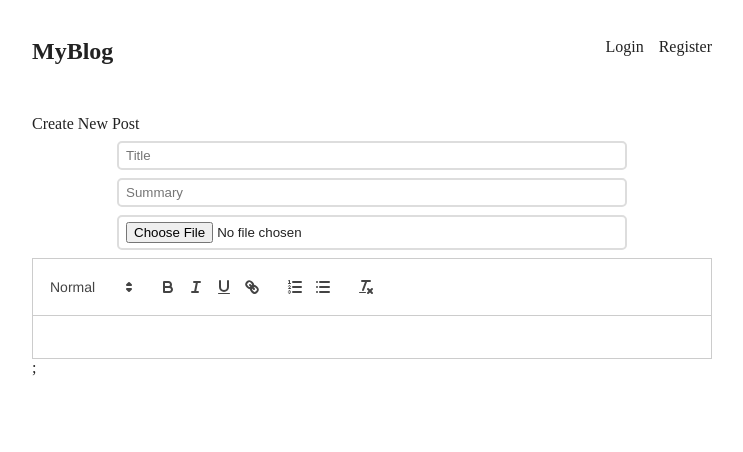
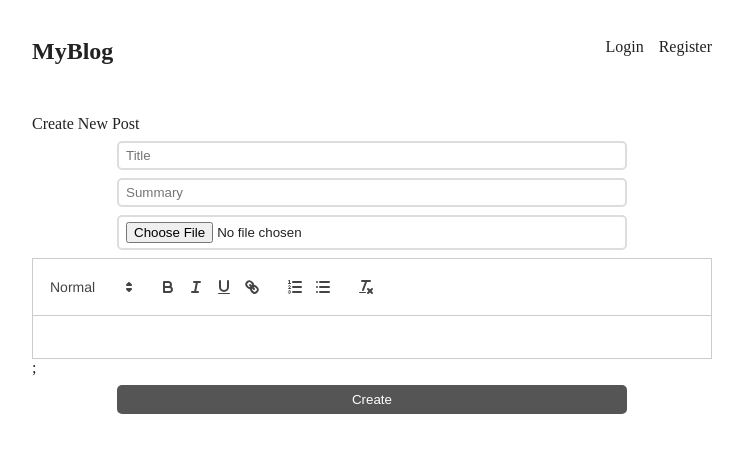
Before and after one commit to Satish9047/Blog-App, a React (Vite) app in the folder frontend/: page /createPost in a window 1280 px wide. Shown: the top 452 px of the page, without its empty margins (268-1011 px from the left). Built offline with nearby package versions, Linux system fonts and the light colour scheme.

Commit message:
update state in create new post

```diff
--- a/frontend/src/pages/CreatePost.jsx
+++ b/frontend/src/pages/CreatePost.jsx
@@ -1,15 +1,25 @@
 import ReactQuill from "react-quill";
 import 'react-quill/dist/quill.snow.css';
+import { useState } from "react";
 
 const CreatePost = () => {
+  const [title, setTitle]=useState("");
+  const [summary, setSummary]=useState("")
+
+  const handleCreatePost = (e)=>{
+    e.preventDefault();
+
+  }
   return (
     <div>
-      <div>Create New Post</div>
-      <input type="text" placeholder="Title" />
-      <input type="text" placeholder="Summary"/>
-      <input type="file"/>
-      <ReactQuill theme="snow"/>;
-
+      <form onSubmit={handleCreatePost}>
+        <div>Create New Post</div>
+        <input type="text" placeholder="Title" value={title} onChange={(ev)=>{setTitle(ev.target.value)}}/>
+        <input type="text" placeholder="Summary" value={summary} onChange={(ev)=>setSummary(ev.target.value)}/>
+        <input type="file"/>
+        <ReactQuill theme="snow"/>;
+        <button type="submit">Create</button>
+      </form>
     </div>
   )
 }
```
